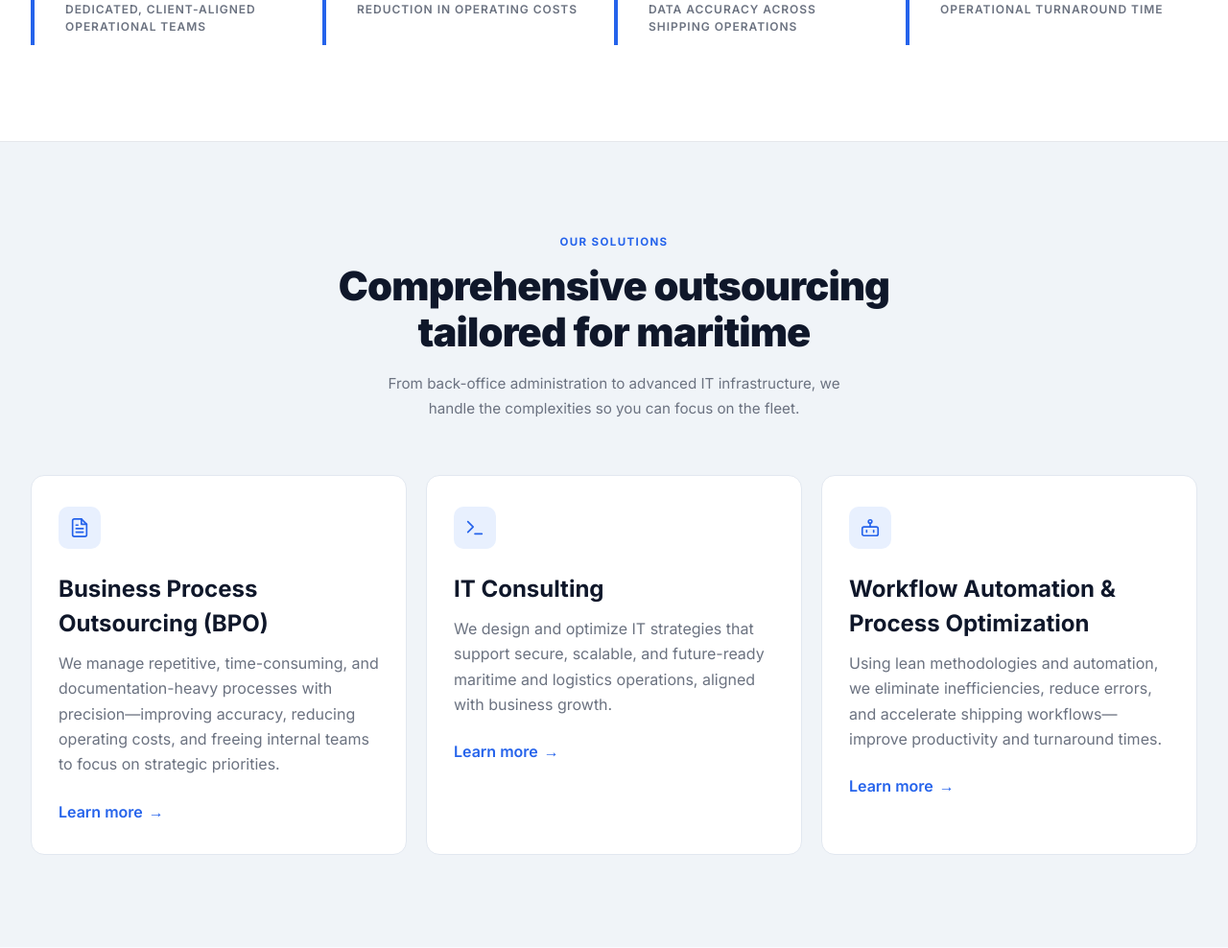
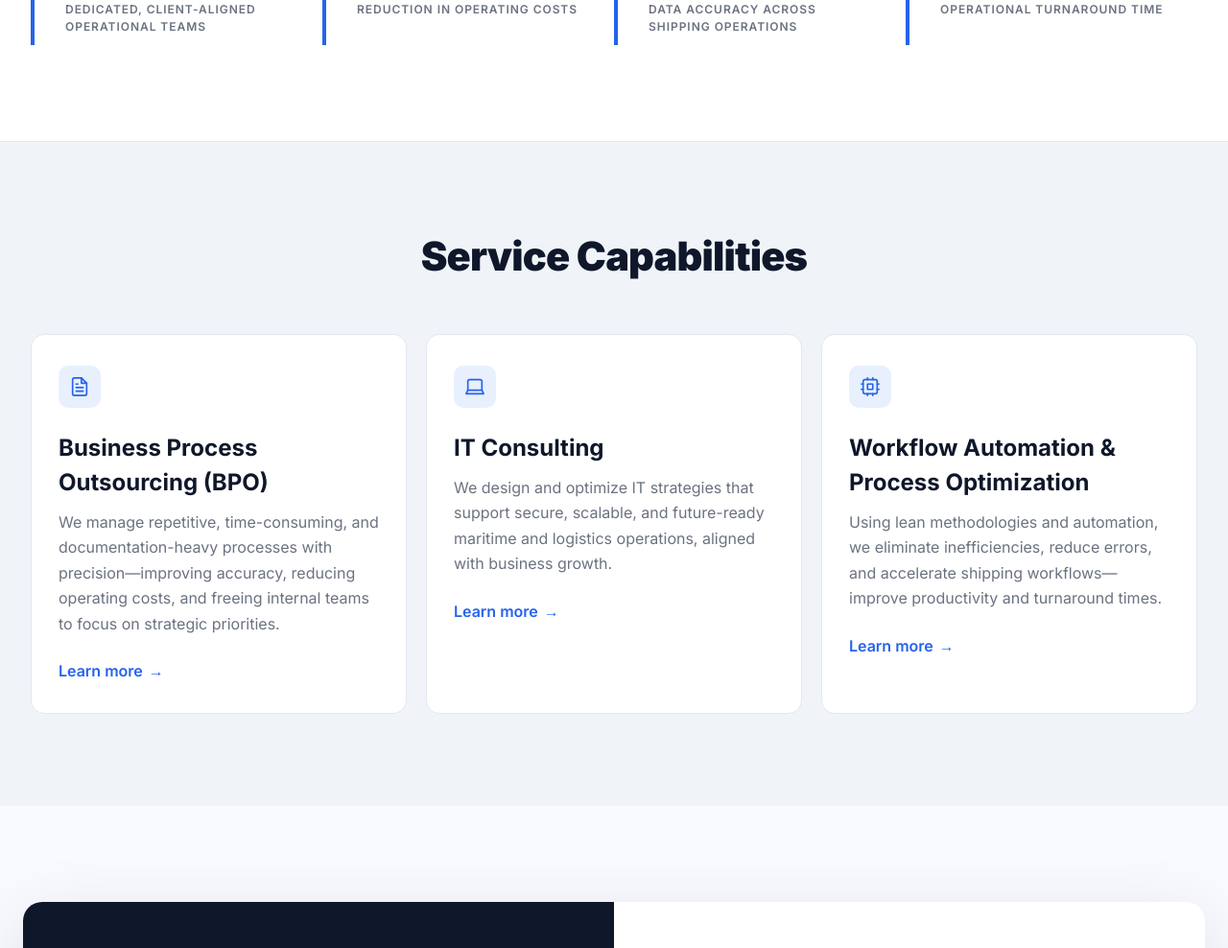
Before and after one commit to MSS-Smooth-Ocean-tech/MSS-Main-Website, a FastAPI app: page / in a window 1280 px wide. Shown: the part 950-1938 px from the top of the page at 96% size. Run offline with FastAPI, Linux system fonts and the light colour scheme.

Commit message:
Update solutions section content and icons
Revise the homepage solutions section: change the heading to "Service Capabilities", comment out the eyebrow label and clear the subtitle. Replace/refresh SVG markup for the first two service cards and update the second card title to "Workflow Automation & Process Optimization" to reflect the new content and visuals.

```diff
--- a/templates/sections/homepage/solutions.html
+++ b/templates/sections/homepage/solutions.html
@@ -1,9 +1,9 @@
 <!-- ══ SOLUTIONS ══ -->
 <section class="solutions reveal">
   <div class="solutions-inner">
-    <span class="eyebrow">Our Solutions</span>
-    <h2 class="sec-title">Comprehensive outsourcing<br>tailored for maritime</h2>
-    <p class="sec-sub">From back-office administration to advanced IT infrastructure, we handle the complexities so you can focus on the fleet.</p>
+    <!-- <span class="eyebrow">Our Solutions</span> -->
+    <h2 class="sec-title">Service Capabilities</h2>
+    <p class="sec-sub"></p>
     <div class="cards-grid">
 
       <div class="s-card">
@@ -24,8 +24,8 @@
       <div class="s-card">
         <div class="s-icon">
           <svg viewBox="0 0 24 24" fill="none" stroke="#2563eb" stroke-width="1.8" stroke-linecap="round" stroke-linejoin="round">
-            <polyline points="4 17 10 11 4 5"/>
-            <line x1="12" y1="19" x2="20" y2="19"/>
+            <path d="M20 16V6a2 2 0 0 0-2-2H6a2 2 0 0 0-2 2v10"/>
+            <polygon points="2 20 22 20 20 16 4 16 2 20"/>
           </svg>
         </div>
         <div class="s-title">IT Consulting</div>
@@ -36,11 +36,16 @@
       <div class="s-card">
         <div class="s-icon">
           <svg viewBox="0 0 24 24" fill="none" stroke="#2563eb" stroke-width="1.8" stroke-linecap="round" stroke-linejoin="round">
-            <rect x="3" y="11" width="18" height="10" rx="2"/>
-            <circle cx="12" cy="5" r="2"/>
-            <line x1="12" y1="7" x2="12" y2="11"/>
-            <line x1="8" y1="15" x2="8" y2="17"/>
-            <line x1="16" y1="15" x2="16" y2="17"/>
+            <rect x="4" y="4" width="16" height="16" rx="2"/>
+            <rect x="9" y="9" width="6" height="6"/>
+            <path d="M15 2v2"/>
+            <path d="M15 20v2"/>
+            <path d="M2 15h2"/>
+            <path d="M2 9h2"/>
+            <path d="M20 15h2"/>
+            <path d="M20 9h2"/>
+            <path d="M9 2v2"/>
+            <path d="M9 20v2"/>
           </svg>
         </div>
         <div class="s-title">Workflow Automation & Process Optimization</div>
```
